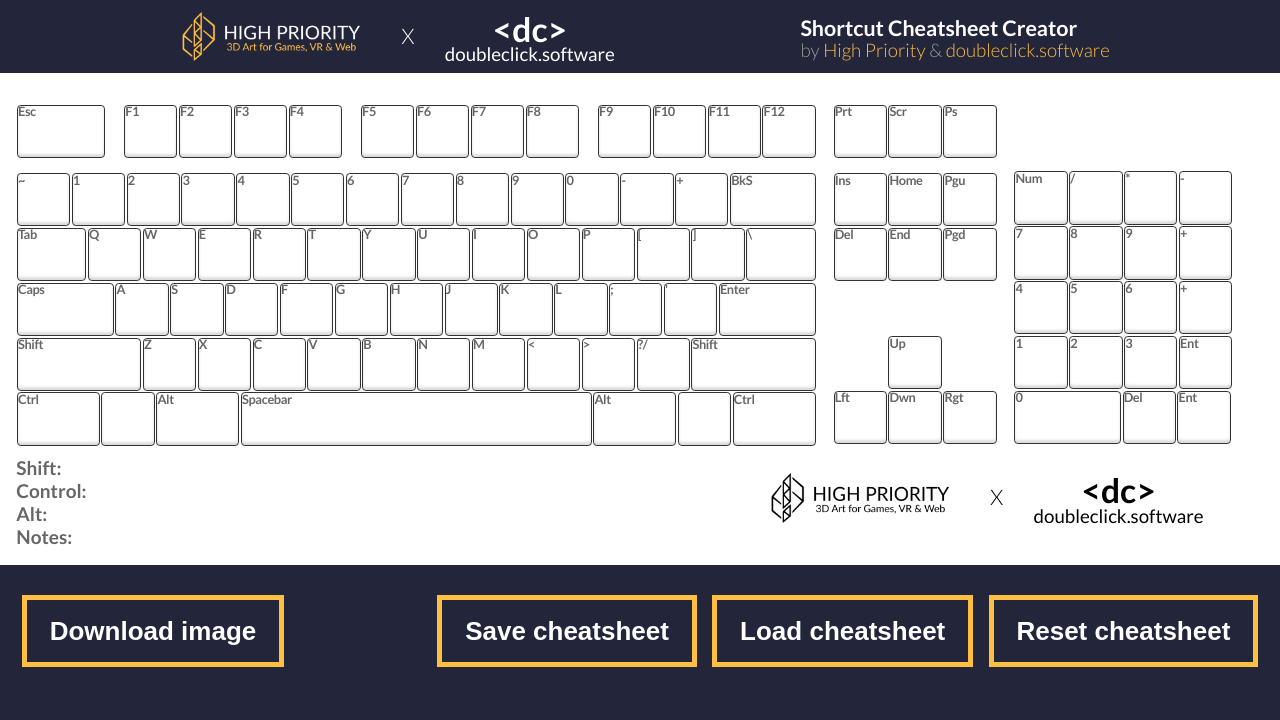
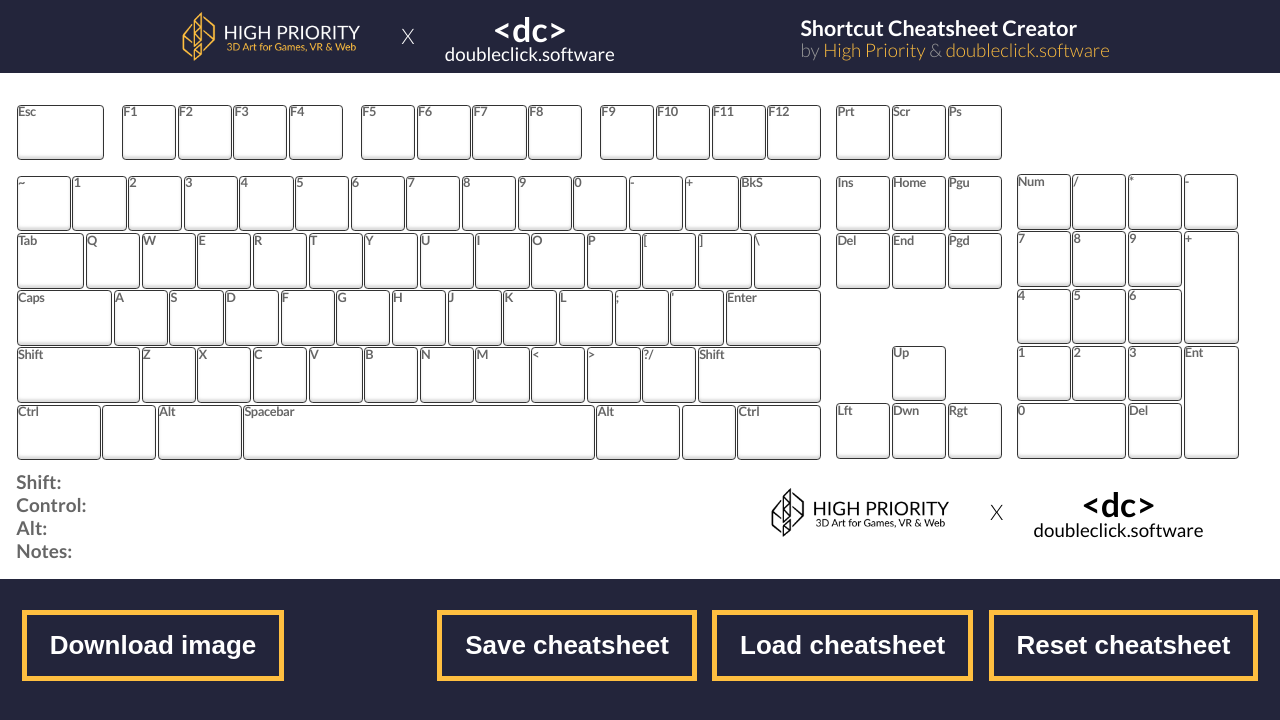
Before and after one commit to timmeromberg/cheatsheet-creator, a React (Vite) app: page /cheatsheet in a window 1280 px wide. Shown: the top 720 px of the page. Built offline with nearby package versions, Linux system fonts and the light colour scheme.

Commit message:
implemented double height layout keys, refactored double width layout keys

```diff
--- a/src/api/ApiLayer.ts
+++ b/src/api/ApiLayer.ts
@@ -1,4 +1,8 @@
-import { KeyboardLayout } from "../domain/KeyboardLayout";
+import {
+  KeyboardLayout,
+  LayoutKeyHeight,
+  LayoutKeyWidth,
+} from "../domain/KeyboardLayout";
 
 export default class ApiLayer {
   fetchKeyboardLayout = (): KeyboardLayout => {
@@ -188,7 +192,7 @@ export default class ApiLayer {
                 { id: "Numpad_7", label: "7" },
                 { id: "Numpad_8", label: "8" },
                 { id: "Numpad_9", label: "9" },
-                { id: "Numpad_+", label: "+" },
+                { id: "Numpad_+", label: "+", height: LayoutKeyHeight.DOUBLE },
               ],
             },
             {
@@ -196,7 +200,6 @@ export default class ApiLayer {
                 { id: "Numpad_4", label: "4" },
                 { id: "Numpad_5", label: "5" },
                 { id: "Numpad_6", label: "6" },
-                { id: "Numpad_+", label: "+" },
               ],
             },
             {
@@ -204,14 +207,17 @@ export default class ApiLayer {
                 { id: "Numpad_1", label: "1" },
                 { id: "Numpad_2", label: "2" },
                 { id: "Numpad_3", label: "3" },
-                { id: "Numpad_Ent", label: "Ent" },
+                {
+                  id: "Numpad_Ent",
+                  label: "Ent",
+                  height: LayoutKeyHeight.DOUBLE,
+                },
               ],
             },
             {
               layoutKeys: [
-                { id: "Numpad_0", label: "0", size: 4 },
+                { id: "Numpad_0", label: "0", width: LayoutKeyWidth.DOUBLE },
                 { id: "Numpad_Del", label: "Del" },
-                { id: "Numpad_Ent", label: "Ent" },
               ],
             },
           ],
--- a/src/components/WindowWidthCheck.tsx
+++ b/src/components/WindowWidthCheck.tsx
@@ -47,6 +47,8 @@ const useStyles = makeStyles()((_) => ({
     color: ColorHex.WHITE,
     textAlign: "center",
     paddingTop: base(7),
+    paddingLeft: base(2),
+    paddingRight: base(2),
     fontSize: base(0.7),
     lineHeight: base(1),
     index: 1,
--- a/src/components/atoms/Key.tsx
+++ b/src/components/atoms/Key.tsx
@@ -1,6 +1,10 @@
 import { makeStyles } from "../../styles/theme";
 import { ColorHex } from "../../styles/colors";
-import { LayoutKey } from "../../domain/KeyboardLayout";
+import {
+  LayoutKey,
+  LayoutKeyHeight,
+  LayoutKeyWidth,
+} from "../../domain/KeyboardLayout";
 import {
   Cheatsheet,
   createEmptyKeyShortcuts,
@@ -26,9 +30,13 @@ const Key = ({
 }: KeyProps): JSX.Element => {
   const { openModal, closeModal } = useModalContext();
 
+  const width = layoutKey.width ? layoutKey.width : LayoutKeyWidth.NORMAL;
+  const height = layoutKey.height ? layoutKey.height : LayoutKeyHeight.NORMAL;
+
   const { classes, cx } = useStyles({
     grow: layoutKey.grow,
-    size: layoutKey.size,
+    width: width,
+    height: height,
   });
 
   const key = ModalKey.EDIT_SHORTCUTS_MODAL;
@@ -100,7 +108,9 @@ const Key = ({
   };
 
   return (
+    <div tabIndex={0} className={cx(classes.keyContainer)}>
       <div
+        tabIndex={0}
         onClick={() => openModal(key, data, onSaveKeyShortcuts)}
         className={cx(classes.key, "key")}
       >
@@ -161,19 +171,32 @@ const Key = ({
           </div>
         )}
       </div>
+    </div>
   );
 };
 
 const useStyles = makeStyles<{
   grow?: number;
-  size?: number;
-}>()((theme, { grow, size }) => ({
+  width: LayoutKeyWidth;
+  height: LayoutKeyHeight;
+}>()((theme, { grow, width, height }) => ({
+  keyContainer: {
+    flexGrow: grow,
+    width:
+      100 / (AMOUNT_OF_KEY_SPACE / (width === LayoutKeyWidth.DOUBLE ? 2 : 1)) +
+      "vw",
+    "&:hover:not(:focus)": {
+      zIndex: 1,
+    },
+  },
   key: {
     paddingTop: "0.05vw",
     paddingLeft: "0.01vw",
     flexGrow: grow,
-    width: 100 / (AMOUNT_OF_KEY_SPACE / (size ? 2 : 1)) + "vw",
-    height: 100 / AMOUNT_OF_KEY_SPACE + "vw",
+    height:
+      100 /
+        (AMOUNT_OF_KEY_SPACE / (height === LayoutKeyHeight.DOUBLE ? 2.03 : 1)) +
+      "vw",
 
     backgroundColor: ColorHex.WHITE,
     border: "0.12vw solid " + ColorHex.GUNMETAL,
@@ -181,6 +204,15 @@ const useStyles = makeStyles<{
     marginTop: "0.06vw",
     marginBottom: "0.06vw",
     marginLeft: "0.12vw",
+    position: height === LayoutKeyHeight.DOUBLE ? "absolute" : undefined,
+    // This is kind of hacky, it will only work in certain cases.
+    // Currently it works, but it might not for other future layouts.
+    width:
+      height === LayoutKeyHeight.DOUBLE
+        ? 100 /
+            (AMOUNT_OF_KEY_SPACE / (width === LayoutKeyWidth.DOUBLE ? 2 : 1)) +
+          "vw"
+        : undefined,
 
     boxShadow: "rgba(0, 0, 0, 0.15) 0px -0.22vw 0.22vw 0px inset",
     cursor: "pointer",
@@ -188,7 +220,6 @@ const useStyles = makeStyles<{
       backgroundColor: ColorHex.AMBER,
       color: ColorHex.WHITE + " !important",
       transform: "scale(1.3)",
-      zIndex: 0,
     },
   },
   keyShortcuts: {
--- a/src/components/molecules/KeyboardRow.tsx
+++ b/src/components/molecules/KeyboardRow.tsx
@@ -23,9 +23,11 @@ const KeyboardRow = ({
         isLayoutKey(layoutItem) ? (
           <Key
             key={index}
-            keyShortcuts={cheatsheet.keyShortcuts.find(
-              (shortcut) => shortcut.id === (layoutItem as LayoutKey).id
-            )}
+            keyShortcuts={
+              cheatsheet.keyShortcuts.find(
+                (shortcut) => shortcut.id === (layoutItem as LayoutKey).id
+              )!
+            }
             layoutKey={layoutItem}
             cheatsheet={cheatsheet}
             saveCheatsheet={saveCheatsheet}
@@ -42,6 +44,7 @@ const useStyles = makeStyles()(() => ({
   keyboardRow: {
     display: "flex",
     flexDirection: "row",
+    position: "relative",
   },
 }));
 
--- a/src/components/templates/ToolsModal.tsx
+++ b/src/components/templates/ToolsModal.tsx
@@ -50,6 +50,7 @@ const useStyles = makeStyles()(() => ({
     position: "fixed",
     backgroundColor: hexToRgba(ColorHex.MIDNIGHT_BLUE, 0.85),
     inset: "0px",
+    zIndex: 2,
   },
   toolsModalTopTriangle: {
     width: 0,
--- a/src/domain/KeyboardLayout.ts
+++ b/src/domain/KeyboardLayout.ts
@@ -10,11 +10,22 @@ export interface LayoutRow {
   layoutKeys: (LayoutFiller | LayoutKey)[];
 }
 
+export enum LayoutKeyWidth {
+  NORMAL = "NORMAL",
+  DOUBLE = "DOUBLE",
+}
+
+export enum LayoutKeyHeight {
+  NORMAL = "NORMAL",
+  DOUBLE = "DOUBLE",
+}
+
 export interface LayoutKey {
   id: string;
   label: string;
   grow?: number;
-  size?: number;
+  width?: LayoutKeyWidth;
+  height?: LayoutKeyHeight;
 }
 
 export interface LayoutFiller {
--- a/src/pages/CheatsheetPage.tsx
+++ b/src/pages/CheatsheetPage.tsx
@@ -12,7 +12,7 @@ import CheatsheetButtons from "../components/organisms/CheatsheetButtons";
 import BrandCollaboration from "../components/molecules/BrandCollaboration";
 import CheatsheetDescriptionComponent from "../components/atoms/CheatsheetDescriptionComponent";
 
-export const AMOUNT_OF_KEY_SPACE = 24;
+export const AMOUNT_OF_KEY_SPACE = 23;
 
 const CheatsheetPage = () => {
   const [keyboardLayout, setKeyboardLayout] = useState<KeyboardLayout>();
```
Lines whose indentation alone changed are shown as unchanged.
